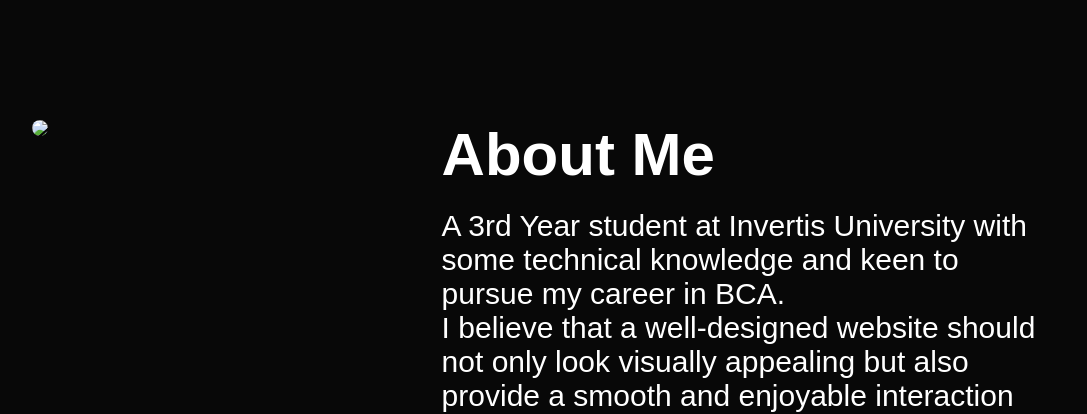
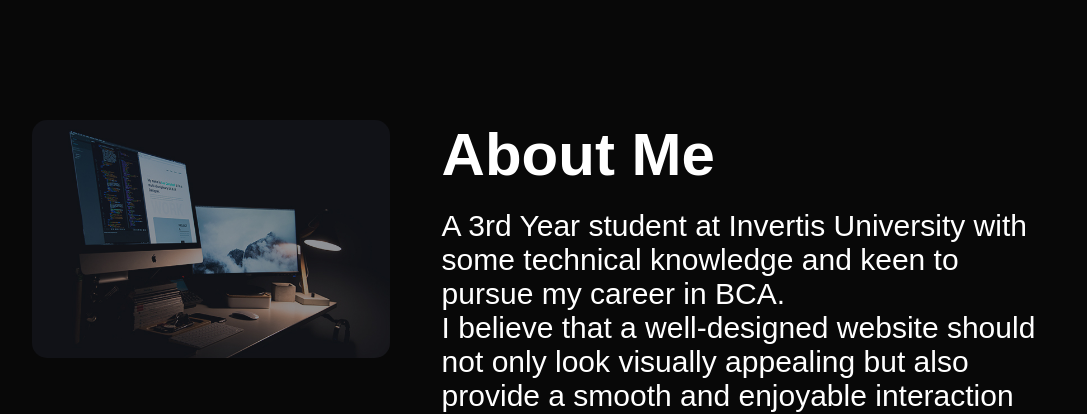
Before and after one commit to Mkupreti97/portfolio, a plain HTML site: page index.html in a window 1280 px wide. Shown: the part 800-1214 px from the top of the page, without its empty margins (96-1183 px from the left). Drawn offline with Linux system fonts and the light colour scheme.

Commit message:
Update index.html

```diff
--- a/index.html
+++ b/index.html
@@ -36,7 +36,7 @@
             <div class="container-about">
                 <div class="row">
                     <div class="about-col-1">
-                        <img src = "images/portfolio1.jpg">
+                        <img src = "portfolio1.jpg">
                     </div>
                     <div class="about-col-2">
                         <h1 class="sub-title">About Me</h1>
```
